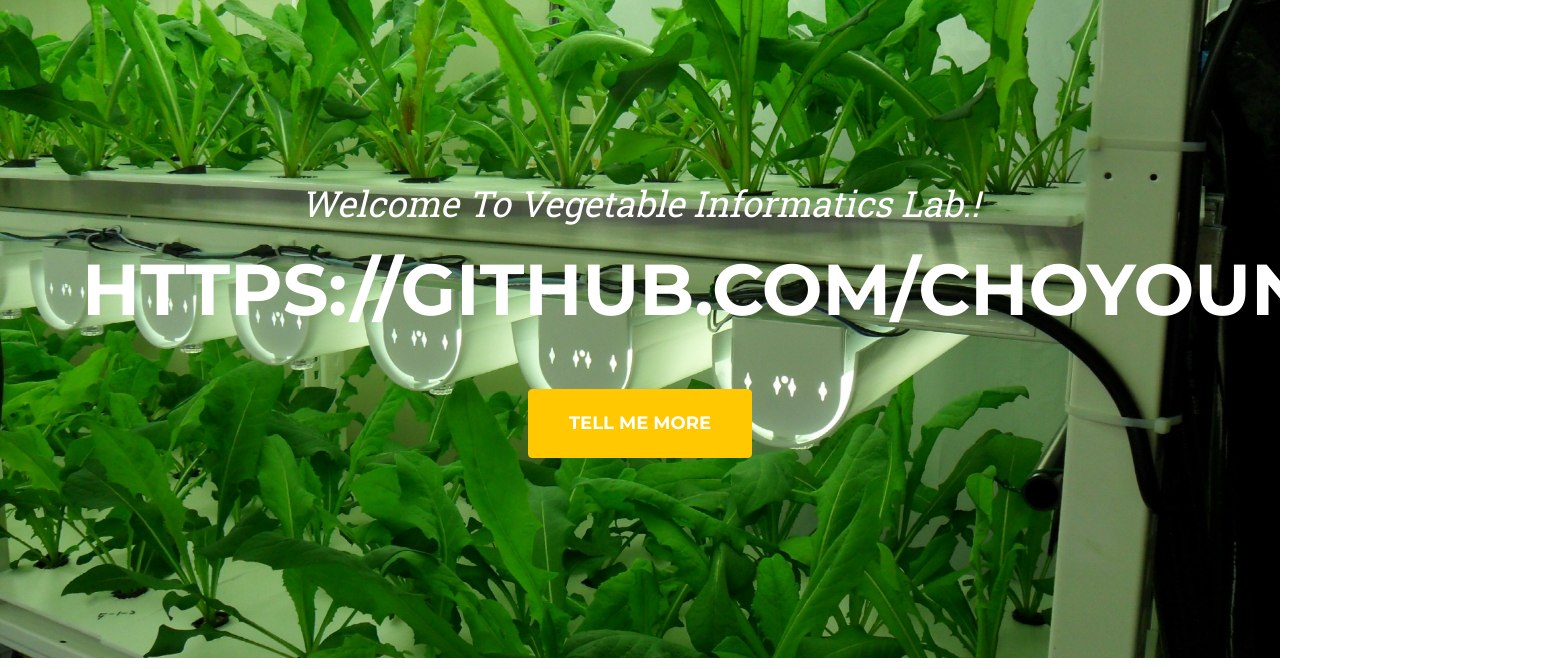
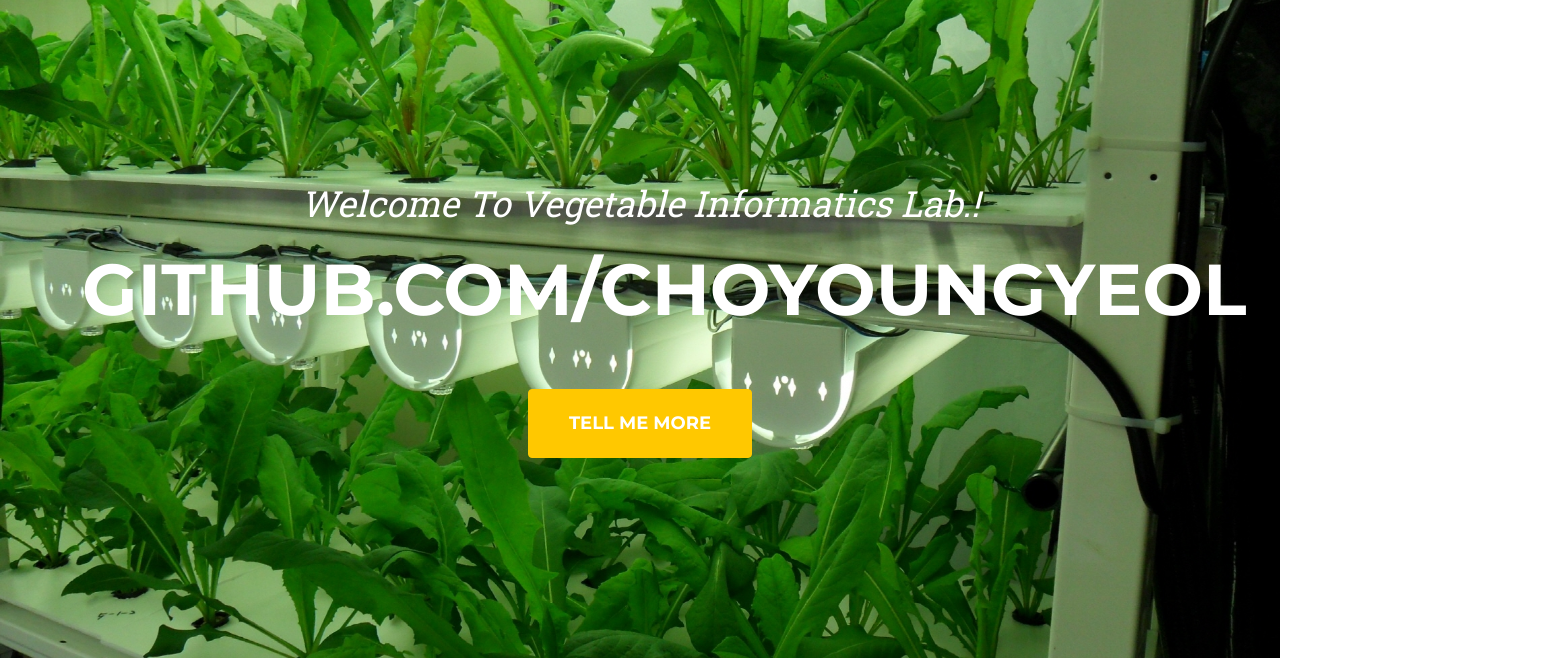
Before and after one commit to choyoungyeol/vegetables, a plain HTML site: page index.html in a window 1280 px wide. Shown: the part 87-756 px from the top of the page, 1565 px wide, since content can reach past the window. Drawn offline with nearby package versions, Linux system fonts and the light colour scheme.

Commit message:
Add files via upload

```diff
--- a/index.html
+++ b/index.html
@@ -40,7 +40,7 @@
         <header class="masthead">
             <div class="container">
                 <div class="masthead-subheading">Welcome To Vegetable Informatics Lab.!</div>
-                <div class="masthead-heading text-uppercase">https://github.com/choyoungyeol</div>
+                <div class="masthead-heading text-uppercase">github.com/choyoungyeol</div>
                 <a class="btn btn-primary btn-xl text-uppercase" href="#services">Tell Me More</a>
             </div>
         </header>
```
